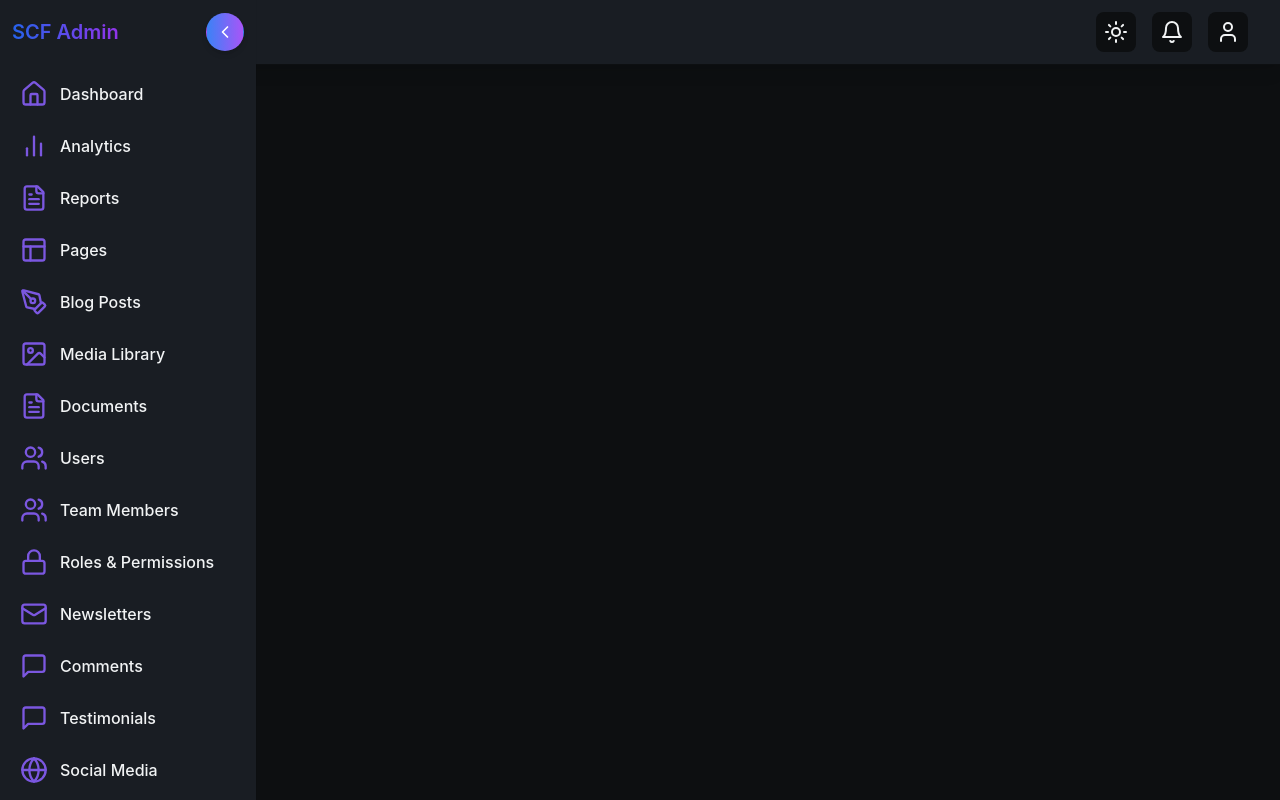
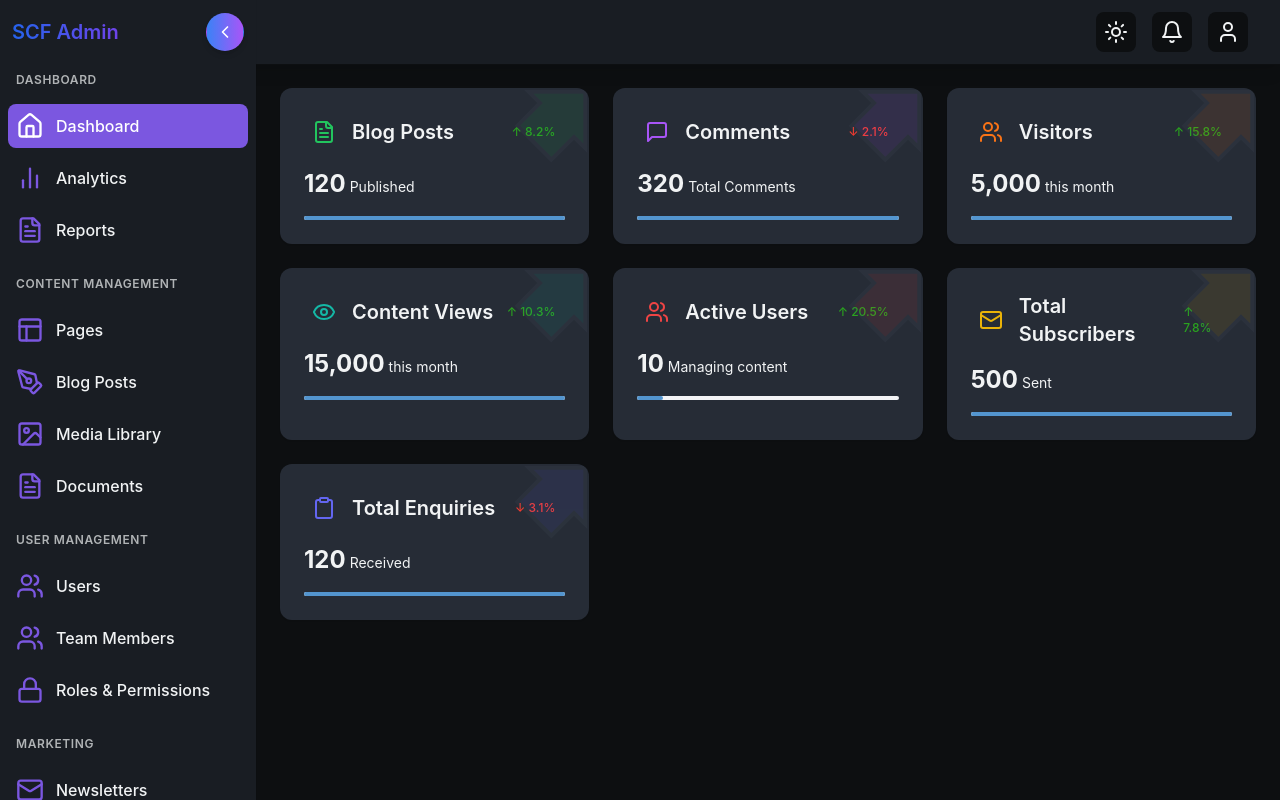
Before and after one commit to Sangi2020/scf-cms-web, a React (Vite) app: page / in a window 1280 px wide. Built offline with nearby package versions, Linux system fonts and the light colour scheme.

Commit message:
updated side bar

```diff
--- a/src/components/Sidebar.jsx
+++ b/src/components/Sidebar.jsx
@@ -29,44 +29,73 @@ import 'tippy.js/dist/tippy.css';
 
 function Sidebar({ isOpen, onClose, isCollapsed, setIsCollapsed }) {
     const navigation = [
-        // Dashboard Section
-        { name: 'Dashboard', path: '/dashboard', icon: Home },
+        {
+            section: "Dashboard",
+            items: [
+                { name: 'Dashboard', path: '/', icon: Home },
                 { name: 'Analytics', path: '/analytics', icon: BarChart2 },
                 { name: 'Reports', path: '/reports', icon: FileText },
-        // Content Management
+            ]
+        },
+        {
+            section: "Content Management",
+            items: [
                 { name: 'Pages', path: '/pages', icon: Layout },
                 { name: 'Blog Posts', path: '/posts', icon: PenTool },
                 { name: 'Media Library', path: '/media', icon: Image },
                 { name: 'Documents', path: '/documents', icon: FileText },
-        // User Management
+            ]
+        },
+        {
+            section: "User Management",
+            items: [
                 { name: 'Users', path: '/users', icon: Users },
                 { name: 'Team Members', path: '/team', icon: Users },
                 { name: 'Roles & Permissions', path: '/roles', icon: Lock },
-        // Marketing
+            ]
+        },
+        {
+            section: "Marketing",
+            items: [
                 { name: 'Newsletters', path: '/newsletters', icon: Mail },
                 { name: 'Comments', path: '/comments', icon: MessageSquare },
                 { name: 'Testimonials', path: '/testimonials', icon: MessageSquare },
                 { name: 'Social Media', path: '/social', icon: Globe },
-        // System
+            ]
+        },
+        {
+            section: "System",
+            items: [
                 { name: 'Notifications', path: '/notifications', icon: Bell },
                 { name: 'SEO', path: '/seo', icon: Globe },
                 { name: 'Settings', path: '/settings', icon: Settings },
                 { name: 'Help & Docs', path: '/help', icon: HelpCircle }
+            ]
+        }
     ];
 
     const NavItem = ({ item, isActive }) => {
         const content = (
-            <>
+            <div className="flex items-center w-full">
+                <div className="flex-shrink-0">
                     <item.icon
-                    className={`w-7 h-7 flex-shrink-0 text-primary group-hover:text-white ${isActive ? 'text-white group-hover:text-white' : ''}`}
+                        className={`w-7 h-7 text-primary group-hover:text-white ${
+                            isActive ? 'text-white' : ''
+                        }`}
                     />
+                </div>
                 <span
-                    className={`ml-3 font-medium whitespace-nowrap
-                        ${isCollapsed ? 'w-0 opacity-0 overflow-hidden' : 'w-auto opacity-100'} ${isActive ? 'text-white group-hover:text-white' : ''} `}
+                    className={`ml-3 font-medium transition-all duration-300 ease-in-out ${
+                        isCollapsed ? 'w-0 opacity-0' : 'w-auto opacity-100'
+                    } ${isActive ? 'text-white' : ''}`}
+                    style={{
+                        transform: isCollapsed ? 'translateX(-20px)' : 'translateX(0)',
+                        display: isCollapsed ? 'none' : 'block'
+                    }}
                 >
                     {item.name}
                 </span>
-            </>
+            </div>
         );
 
         return isCollapsed ? (
@@ -76,7 +105,7 @@ function Sidebar({ isOpen, onClose, isCollapsed, setIsCollapsed }) {
                 arrow={true}
                 className="tippy-box"
             >
-                <div className="flex items-center">{content}</div>
+                {content}
             </Tippy>
         ) : (
             content
@@ -87,7 +116,8 @@ function Sidebar({ isOpen, onClose, isCollapsed, setIsCollapsed }) {
         <>
             {/* Overlay for mobile */}
             <div
-                className={`fixed inset-0 bg-black/20 backdrop-blur-sm transition-opacity lg:hidden ${isOpen ? 'opacity-100 z-40' : 'opacity-0 pointer-events-none'
+                className={`fixed inset-0 bg-black/20 backdrop-blur-sm transition-opacity lg:hidden ${
+                    isOpen ? 'opacity-100 z-40' : 'opacity-0 pointer-events-none'
                 }`}
                 onClick={onClose}
             />
@@ -100,20 +130,17 @@ function Sidebar({ isOpen, onClose, isCollapsed, setIsCollapsed }) {
                 ${isOpen ? 'translate-x-0' : '-translate-x-full lg:translate-x-0'}`}
             >
                 <div className="flex items-center justify-between h-16 px-3">
-                    {!isCollapsed ? (
-                        <h1 className="text-xl whitespace-nowrap font-semibold w-auto opacity-100 overflow-hidden bg-gradient-to-r transition-all duration-300 ease-in-out from-blue-600 to-purple-600 bg-clip-text text-transparent">
+                    <div className={`transition-all duration-300 ease-in-out overflow-hidden ${
+                        isCollapsed ? 'w-0' : 'w-40'
+                    }`}>
+                        <h1 className="text-xl whitespace-nowrap font-semibold bg-gradient-to-r from-blue-600 to-purple-600 bg-clip-text text-transparent">
                             SCF Admin
                         </h1>
-                    )
-                        : (
-                            <h1 className="text-xl  whitespace-nowrap  font-semibold bg-gradient-to-r w-0 opacity-0 overflow-hidden from-blue-600 to-purple-600 bg-clip-text text-transparent">
-                            </h1>
-                        )
-                    }
+                    </div>
 
                     <button
                         onClick={() => setIsCollapsed(!isCollapsed)}
-                        className="p-2  bg-gradient-to-r from-blue-500 to-purple-500 focus:outline-none text-white hover:from-blue-600 hover:to-purple-600  rounded-full shadow-md transition-all duration-300 ease-in-out lg:flex hidden"
+                        className="p-2 bg-gradient-to-r from-blue-500 to-purple-500 focus:outline-none text-white hover:from-blue-600 hover:to-purple-600 rounded-full shadow-md transition-all duration-300 ease-in-out lg:flex hidden"
                     >
                         {isCollapsed ? (
                             <ChevronRight className="w-5 h-5 text-white" />
@@ -126,17 +153,26 @@ function Sidebar({ isOpen, onClose, isCollapsed, setIsCollapsed }) {
                     </button>
                 </div>
 
-                <nav className=" px-2 h-[calc(100vh-4rem)] overflow-y-auto scrollbar-hidden pb-24">
-                    {navigation.map((item) => (
+                <nav className="px-2 h-[calc(100vh-4rem)] overflow-y-auto scrollbar-hidden pb-24">
+                    {navigation.map((section, index) => (
+                        <div key={section.section} className={`${index > 0 ? 'mt-6' : 'mt-2'}`}>
+                            <div className={`transition-all duration-300 ease-in-out overflow-hidden ${
+                                isCollapsed ? 'h-0 opacity-0' : 'h-6 opacity-100'
+                            }`}>
+                                <h2 className="text-xs font-semibold text-neutral-content/70 uppercase tracking-wider px-2 mb-2">
+                                    {section.section}
+                                </h2>
+                            </div>
+                            {section.items.map((item) => (
                                 <NavLink
                                     key={item.path}
                                     to={item.path}
                                     onClick={() => window.innerWidth < 1024 && onClose()}
                                     className={({ isActive }) =>
-                                `flex items-center px-3 py-2 mt-2 rounded-lg  duration-300 ease-in-out group relative
+                                        `flex mx-auto px-2 py-2 mt-2 rounded-lg duration-300 ease-in-out group relative
                                         ${isActive
                                             ? 'bg-primary text-white'
-                                    : 'text-neutral-content hover:bg-primary/90 hover:text-white'}
+                                            : 'text-neutral-content hover:bg-primary/90 hover:text-white'
                                         }`
                                     }
                                 >
@@ -144,6 +180,8 @@ function Sidebar({ isOpen, onClose, isCollapsed, setIsCollapsed }) {
                                         <NavItem item={item} isActive={isActive} />
                                     )}
                                 </NavLink>
+                            ))}
+                        </div>
                     ))}
                 </nav>
             </aside>
@@ -161,4 +199,4 @@ function Sidebar({ isOpen, onClose, isCollapsed, setIsCollapsed }) {
     );
 }
 
-export default Sidebar
+export default Sidebar;
--- a/src/components/stats/StatCard.jsx
+++ b/src/components/stats/StatCard.jsx
@@ -12,7 +12,7 @@ function StatCard({
   isLoading = false
 }) {
   return (
-    <div className="relative overflow-hidden bg-base-100 rounded-xl shadow-sm border hover:shadow-lg transition-shadow duration-200">
+    <div className="relative overflow-hidden bg-base-100 rounded-xl shadow-sm  hover:shadow-lg transition-shadow duration-200">
       <div className="p-6">
         <div className="flex items-center justify-between mb-4">
           <div className="flex items-center space-x-2">
--- a/src/pages/dashboard/Overview.jsx
+++ b/src/pages/dashboard/Overview.jsx
@@ -5,15 +5,7 @@ import { Users, FileText, MessageSquare, Eye, BarChart, Mail, Clipboard } from '
 function Overview() {
   // Define the CMS-related stats data in an array
   const stats = [
-    {
-      title: 'Total Pages',
-      value: 50, // Example number of pages
-      description: 'Published',
-      icon: FileText,
-      iconColor: 'text-blue-500',
-      trend: 'up',
-      trendValue: 5.0, // Example percentage growth
-    },
+
     {
       title: 'Blog Posts',
       value: 120, // Example number of blog posts
@@ -60,7 +52,7 @@ function Overview() {
       trendValue: 20.5, // Example percentage increase in active users
     },
     {
-      title: 'Total Newsletters',
+      title: 'Total Subscribers',
       value: 500, // Example number of newsletters
       description: 'Sent',
       icon: Mail,
@@ -80,7 +72,7 @@ function Overview() {
   ];
 
   return (
-    <div className="grid grid-cols-1 md:grid-cols-2 xl:grid-cols-4 gap-6">
+    <div className="grid grid-cols-1 md:grid-cols-2  xl:grid-cols-3 gap-6">
       {stats.map((stat, index) => (
         <StatCard
           key={index}  // Using index as a unique key (consider using a unique ID in production)
--- a/src/routes/index.jsx
+++ b/src/routes/index.jsx
@@ -15,7 +15,7 @@ export const router = createBrowserRouter([
     path: '/',
     element: <HomeLayout />,
     children: [
-      { path: 'dashboard', element: <Overview /> },
+      { index:true, element: <Overview /> },
       { path: 'analytics', element: <Analytics /> },
       { path: 'reports', element: <Reports /> },
       { path: 'users', element: <UserList /> },
```
Lines whose indentation alone changed are shown as unchanged.
